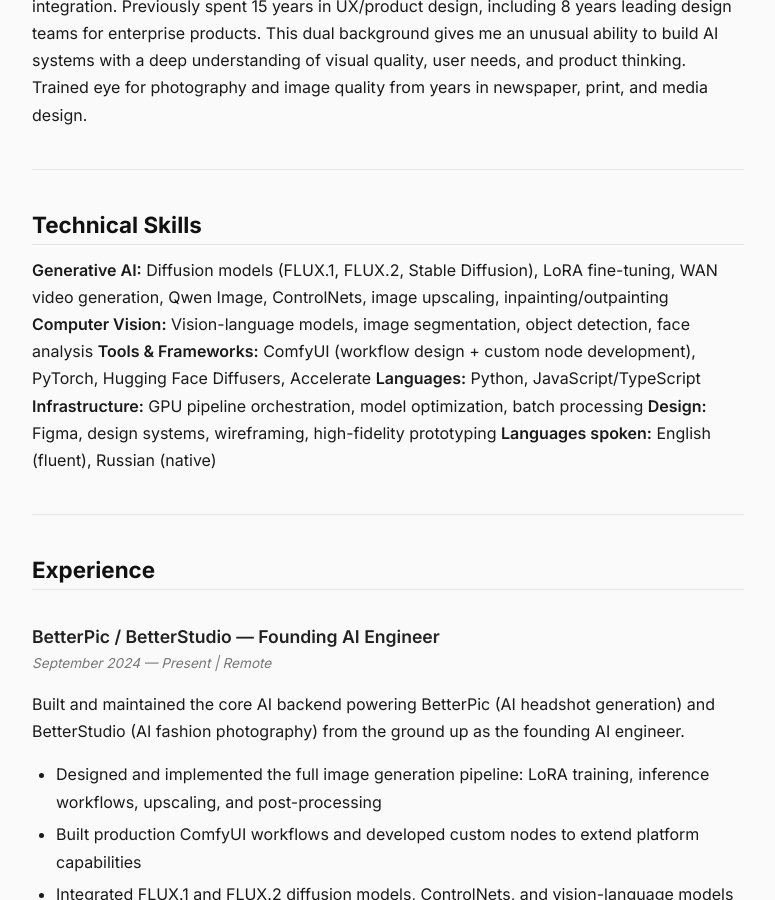
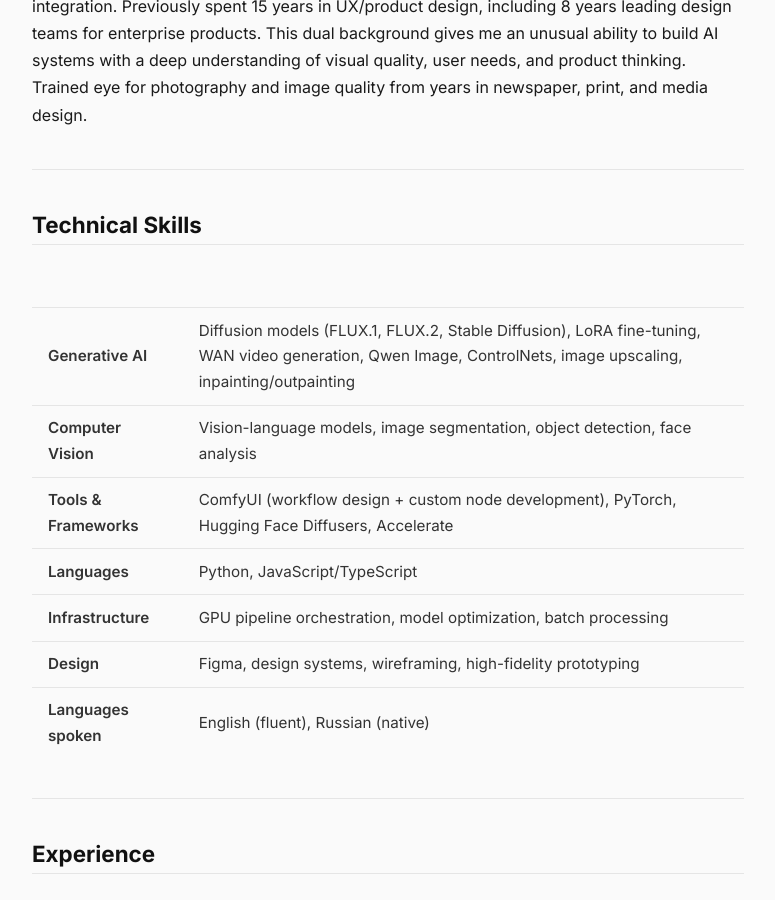
Before and after one commit to sdk401/portfolio, a Jekyll site: the page built from resume.md, in a window 1280 px wide and 900 px high, scrolled down 435 px. Shown: the whole window, without its empty margins (252-1027 px from the left). Built offline with Jekyll 4.4.1, drawn with Linux system fonts in a browser that asks for light colours.

Commit message:
Format tech skills as table for clean layout

```diff
--- a/resume.md
+++ b/resume.md
@@ -20,13 +20,15 @@ Generative AI engineer with hands-on experience building production image and vi
 
 ## Technical Skills
 
-**Generative AI:** Diffusion models (FLUX.1, FLUX.2, Stable Diffusion), LoRA fine-tuning, WAN video generation, Qwen Image, ControlNets, image upscaling, inpainting/outpainting
-**Computer Vision:** Vision-language models, image segmentation, object detection, face analysis
-**Tools & Frameworks:** ComfyUI (workflow design + custom node development), PyTorch, Hugging Face Diffusers, Accelerate
-**Languages:** Python, JavaScript/TypeScript
-**Infrastructure:** GPU pipeline orchestration, model optimization, batch processing
-**Design:** Figma, design systems, wireframing, high-fidelity prototyping
-**Languages spoken:** English (fluent), Russian (native)
+| | |
+|---|---|
+| **Generative AI** | Diffusion models (FLUX.1, FLUX.2, Stable Diffusion), LoRA fine-tuning, WAN video generation, Qwen Image, ControlNets, image upscaling, inpainting/outpainting |
+| **Computer Vision** | Vision-language models, image segmentation, object detection, face analysis |
+| **Tools & Frameworks** | ComfyUI (workflow design + custom node development), PyTorch, Hugging Face Diffusers, Accelerate |
+| **Languages** | Python, JavaScript/TypeScript |
+| **Infrastructure** | GPU pipeline orchestration, model optimization, batch processing |
+| **Design** | Figma, design systems, wireframing, high-fidelity prototyping |
+| **Languages spoken** | English (fluent), Russian (native) |
 
 ---
 
```
